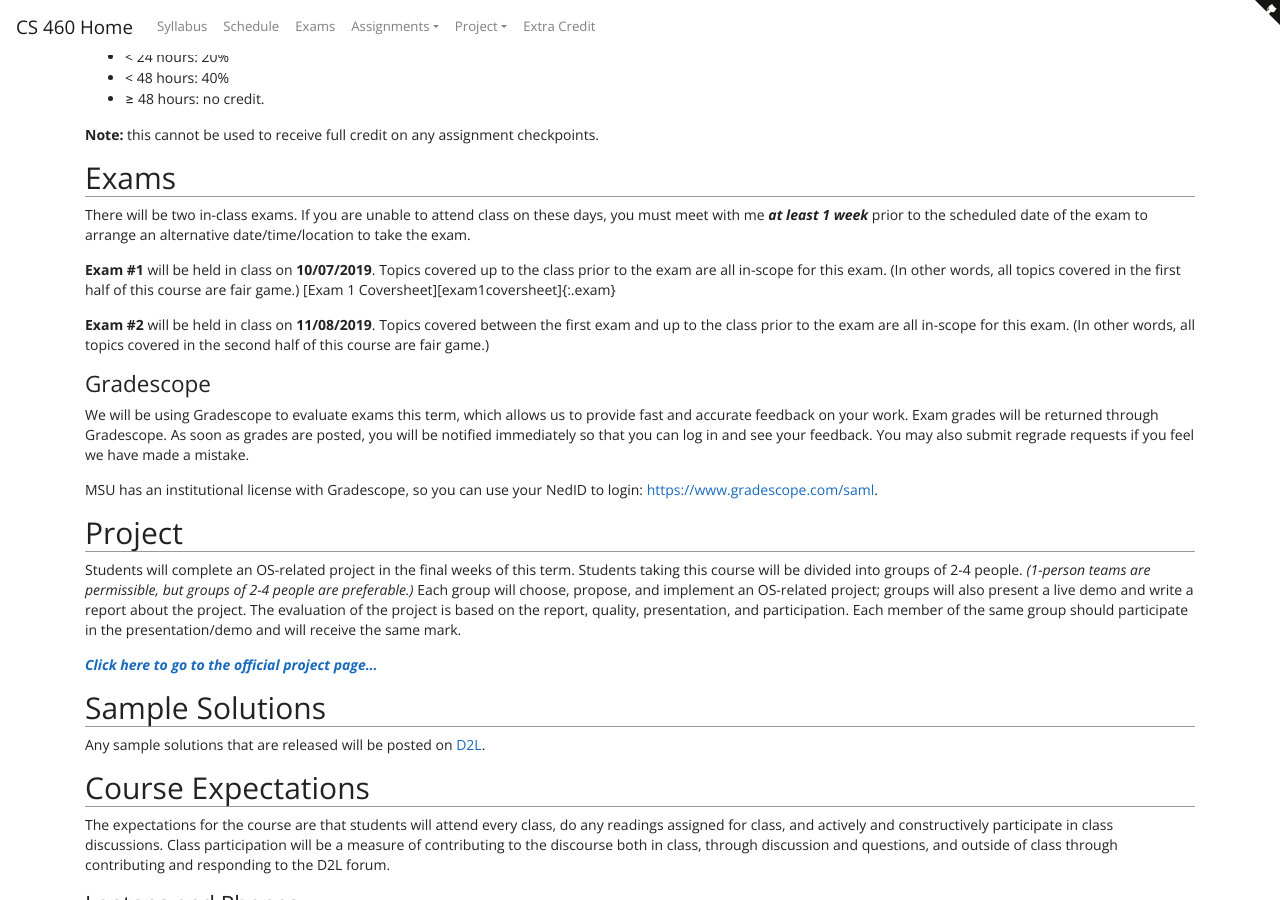
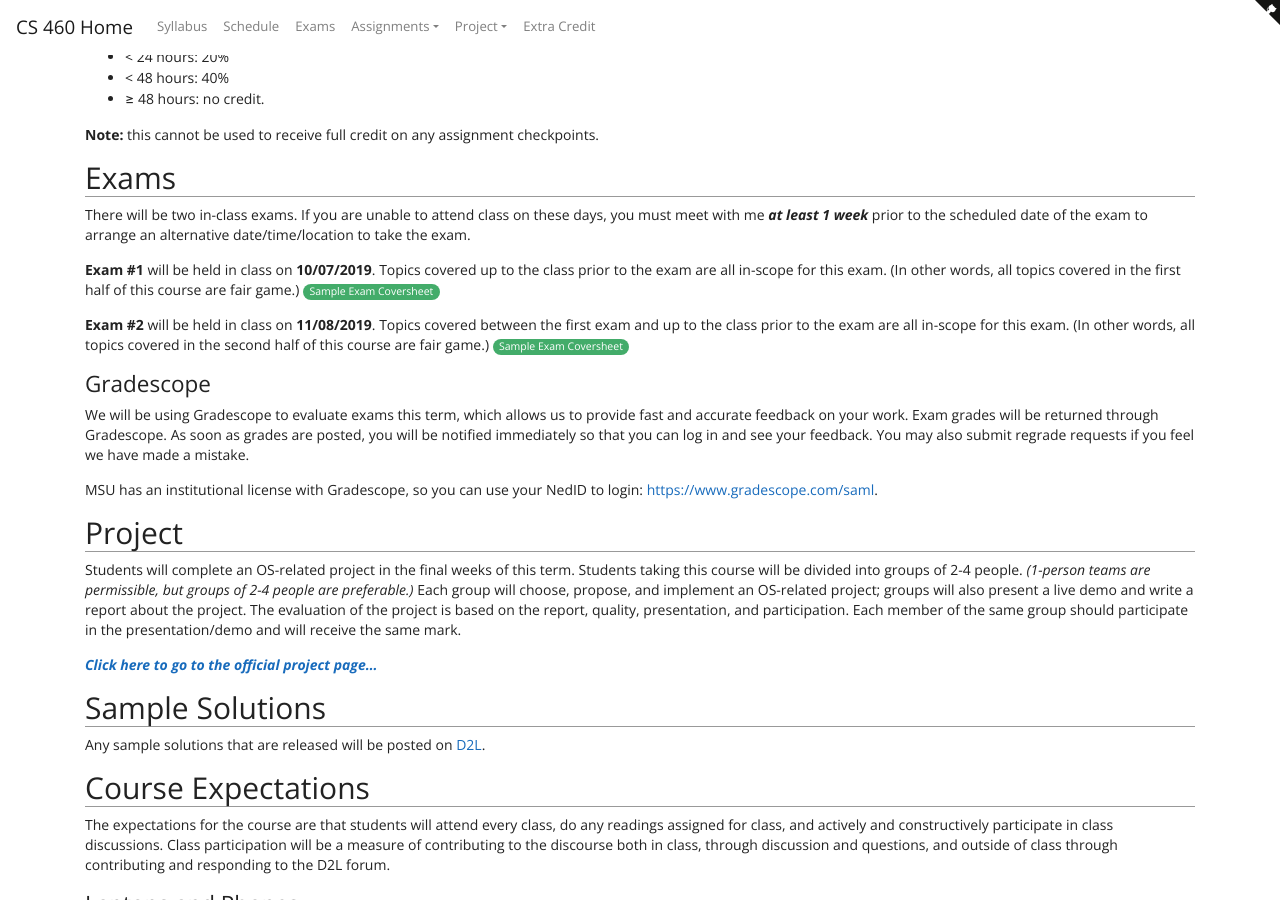
Before and after one commit to traviswpeters/cs460-2019-fall, a Jekyll site: the page built from index.md, in a window 1280 px wide and 900 px high, scrolled down 4927 px. Built offline with Jekyll 4.4.1, drawn with Linux system fonts in a browser that asks for light colours; nearby versions of some CDN libraries.

Commit message:
fix exam link

```diff
--- a/index.md
+++ b/index.md
@@ -403,11 +403,12 @@ If you are unable to attend class on these days,
 **Exam \#1** will be held in class on **10/07/2019**.
 Topics covered up to the class prior to the exam are all in-scope for this exam.
 (In other words, all topics covered in the first half of this course are fair game.)
-[Exam 1 Coversheet][exam1coversheet]{:.exam}
+[Sample Exam Coversheet]{:.exam}
 
 **Exam \#2** will be held in class on **11/08/2019**.
 Topics covered between the first exam and up to the class prior to the exam are all in-scope for this exam.
 (In other words, all topics covered in the second half of this course are fair game.)
+[Sample Exam Coversheet]{:.exam}
 
 #### Gradescope
 
```
